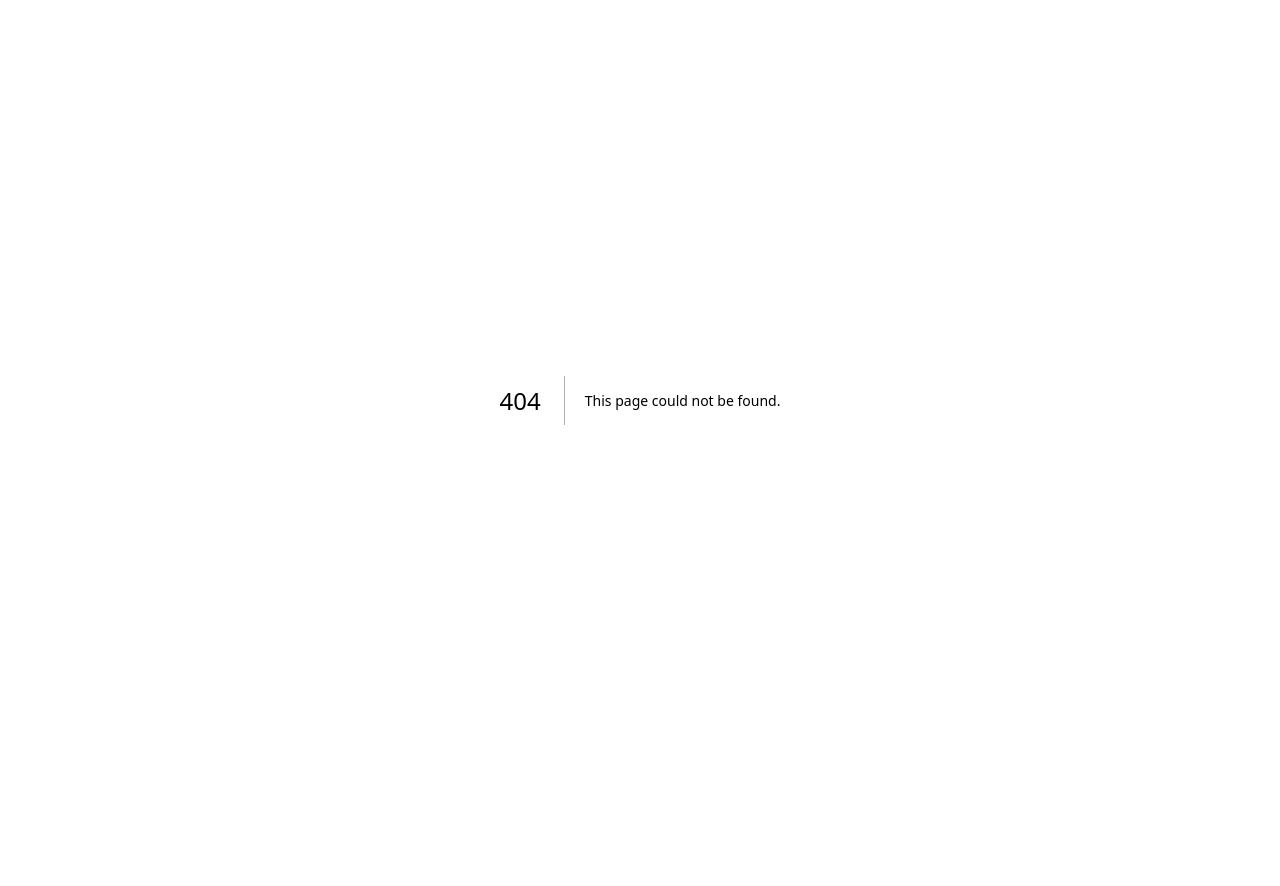
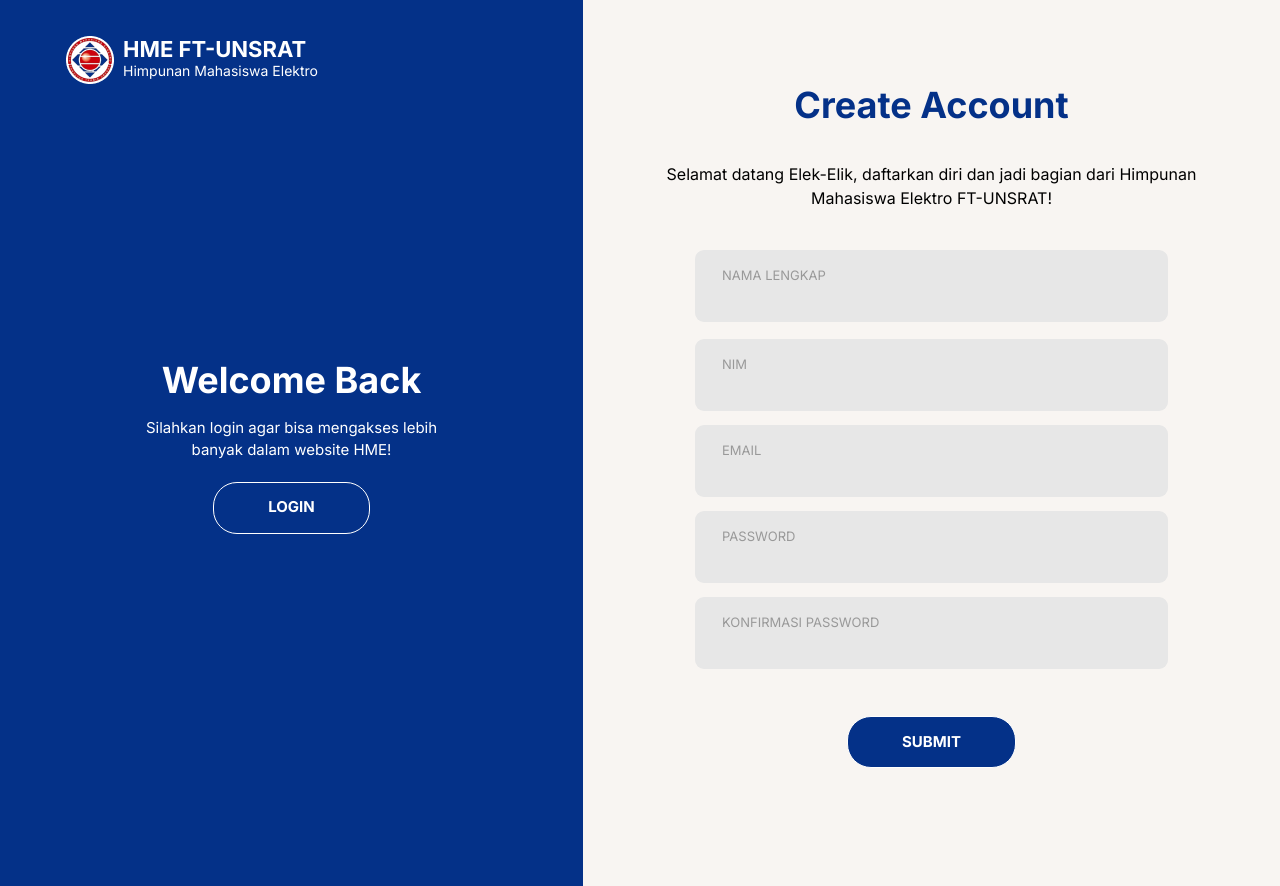
Before and after one commit to Himpunan-Mahasiswa-Elektro-UNSRAT/website-hme, a Next.js app: page /register in a window 1280 px wide. Before the commit this address had no page. Before the commit the page ends 800 px from the top, so only its background shows below. Built offline with nearby package versions, Linux system fonts and the light colour scheme.

Commit message:
tambah register-page

```diff
--- /dev/null
+++ b/src/app/register/page.tsx
@@ -0,0 +1,115 @@
+import Image from 'next/image';
+
+export default function Register() {
+    return (
+      <div className="flex flex-row min-h-screen">
+        <div className="w-[583px] bg-[#043188] text-[#FFFFFF] place-content-center">
+
+            <div className="flex flex-row h-[48px] pl-[50px] pt-[20px] absolute top-0 m-4">
+                <div className="">
+                    <Image
+                        src="/himpunan-logo-bgputih.png"
+                        width={48}
+                        height={48}
+                        alt="logo himpunan mahasiswa elektro"
+                    />
+                </div>
+                <div>
+                    <p className="text-[22px] font-bold h-[27px] leading-[26.63px] px-[9px]">HME FT-UNSRAT</p>
+                    <p className="h-[17px] text-[14px] leading-[16.94px] px-[9px]">Himpunan Mahasiswa Elektro</p>
+                </div>
+            </div>
+
+            <div className="flex flex-col items-center">
+                <h1 className="font-bold text-[36px] pt-[10px]">
+                    Welcome Back
+                </h1>
+                <p className="w-[340px] text-[15px] mx-auto text-center py-[10px]">
+                    Silahkan login agar bisa mengakses lebih banyak dalam website HME!
+                </p>
+                <div className="py-[10px] mx-auto">
+                    <button className="border border-white px-[54px] h-[52px] rounded-[24px] font-bold text text-[15px]">
+                        LOGIN
+                    </button>
+                </div>
+            </div>
+
+        </div>
+
+        <div className="flex-grow bg-[#F8F5F2] place-content-center justify-items-center py-[78px]">
+            <div className="flex flex-col items-center">
+                <h1 className="font-bold text-[36px] text-[#043188]">
+                    Create Account
+                </h1>
+                <p className="w-[563px] text-center py-[30px]">
+                    Selamat datang Elek-Elik, daftarkan diri dan jadi bagian dari Himpunan Mahasiswa Elektro FT-UNSRAT!
+                </p>
+
+
+                <form className="flex flex-col items-center">
+                    <div className="flex flex-col my-[10px]">
+                        <div className="w-[473px] h-[72px] bg-[#E7E7E7] rounded-[9px] px-[27px] pt-[16px]">
+                            <div className="text-[13px] text-[#999999]">
+                                <p>NAMA LENGKAP</p>
+                            </div>
+                            <div>
+                                <input className="text-[16px] text-[#000000] bg-[#E7E7E7] font-semibold w-full outline-none"></input>
+                            </div>
+                        </div>
+                    </div>
+
+                    <div className="flex flex-col my-[7px]">
+                        <div className="w-[473px] h-[72px] bg-[#E7E7E7] rounded-[9px] px-[27px] pt-[16px]">
+                            <div className="text-[13px] text-[#999999]">
+                                <p>NIM</p>
+                            </div>
+                            <div>
+                                <input className="text-[16px] text-[#000000] bg-[#E7E7E7] font-semibold w-full outline-none"></input>
+                            </div>
+                        </div>
+                    </div>
+
+                    <div className="flex flex-col my-[7px]">
+                        <div className="w-[473px] h-[72px] bg-[#E7E7E7] rounded-[9px] px-[27px] pt-[16px]">
+                            <div className="text-[13px] text-[#999999]">
+                                <p>EMAIL</p>
+                            </div>
+                            <div>
+                                <input className="text-[16px] text-[#000000] bg-[#E7E7E7] font-semibold w-full outline-none"></input>
+                            </div>
+                        </div>
+                    </div>
+
+                    <div className="flex flex-col my-[7px]">
+                        <div className="w-[473px] h-[72px] bg-[#E7E7E7] rounded-[9px] px-[27px] pt-[16px]">
+                            <div className="text-[13px] text-[#999999]">
+                                <p>PASSWORD</p>
+                            </div>
+                            <div>
+                                <input type="password" className="text-[16px] text-[#000000] bg-[#E7E7E7] font-semibold w-full outline-none"></input>
+                            </div>
+                        </div>
+                    </div>
+
+                    <div className="flex flex-col my-[7px]">
+                        <div className="w-[473px] h-[72px] bg-[#E7E7E7] rounded-[9px] px-[27px] pt-[16px] ">
+                            <div className="text-[13px] text-[#999999]">
+                                <p>KONFIRMASI PASSWORD</p>
+                            </div>
+                            <div>
+                                <input type="password" className="text-[16px] text-[#000000] bg-[#E7E7E7] font-semibold w-full outline-none"></input>
+                            </div>
+                        </div>
+                    </div>
+
+                    <div className="py-[40px] mx-auto">
+                        <button className="border border-white text-white px-[54px] h-[52px] rounded-[24px] bg-[#043188] font-bold text text-[15px]">
+                            SUBMIT
+                        </button>
+                    </div>
+                </form>
+            </div>
+        </div>
+      </div>
+    )
+  }
```
Also changed, not shown: public/himpunan-logo-bgputih.png (added), public/himpunan-logo.png (added).
